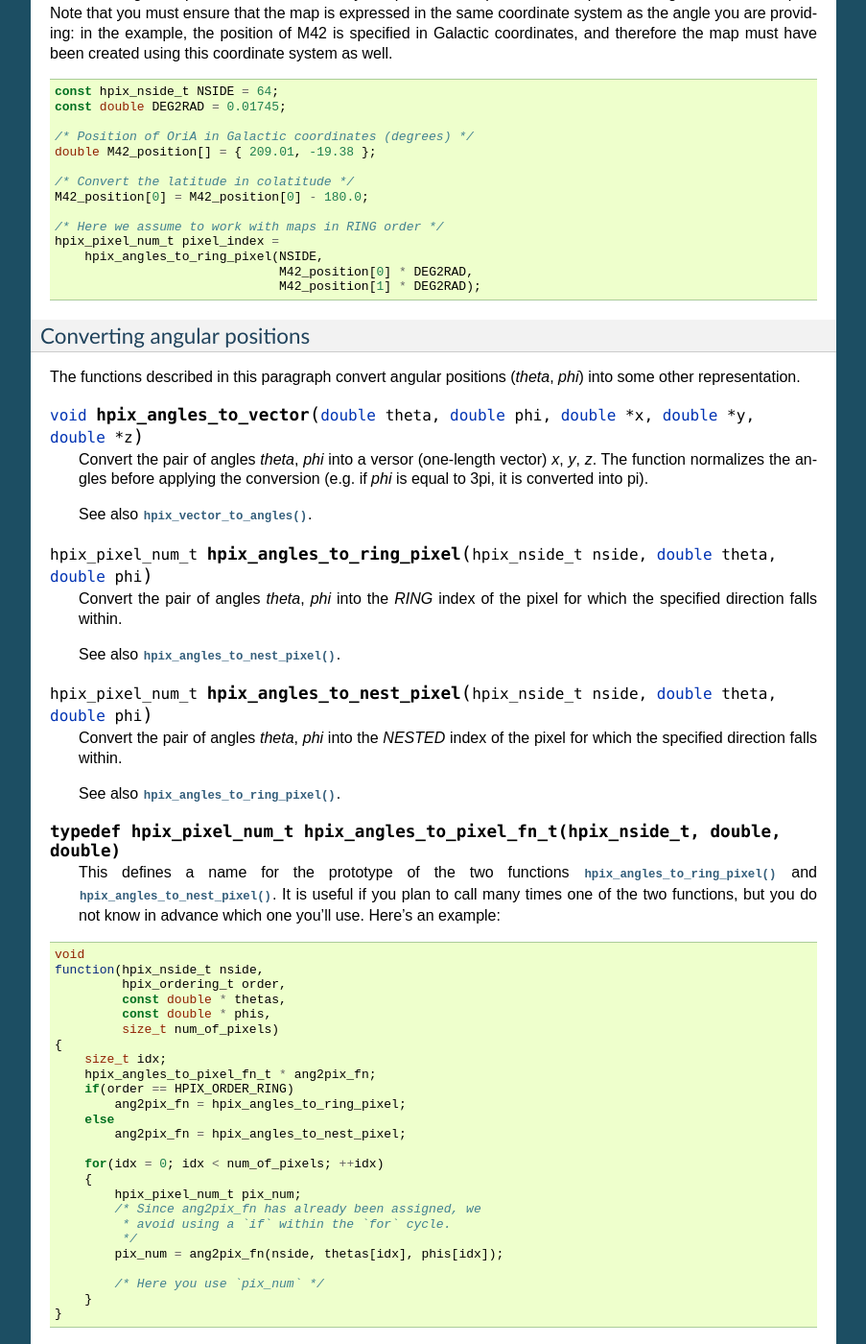
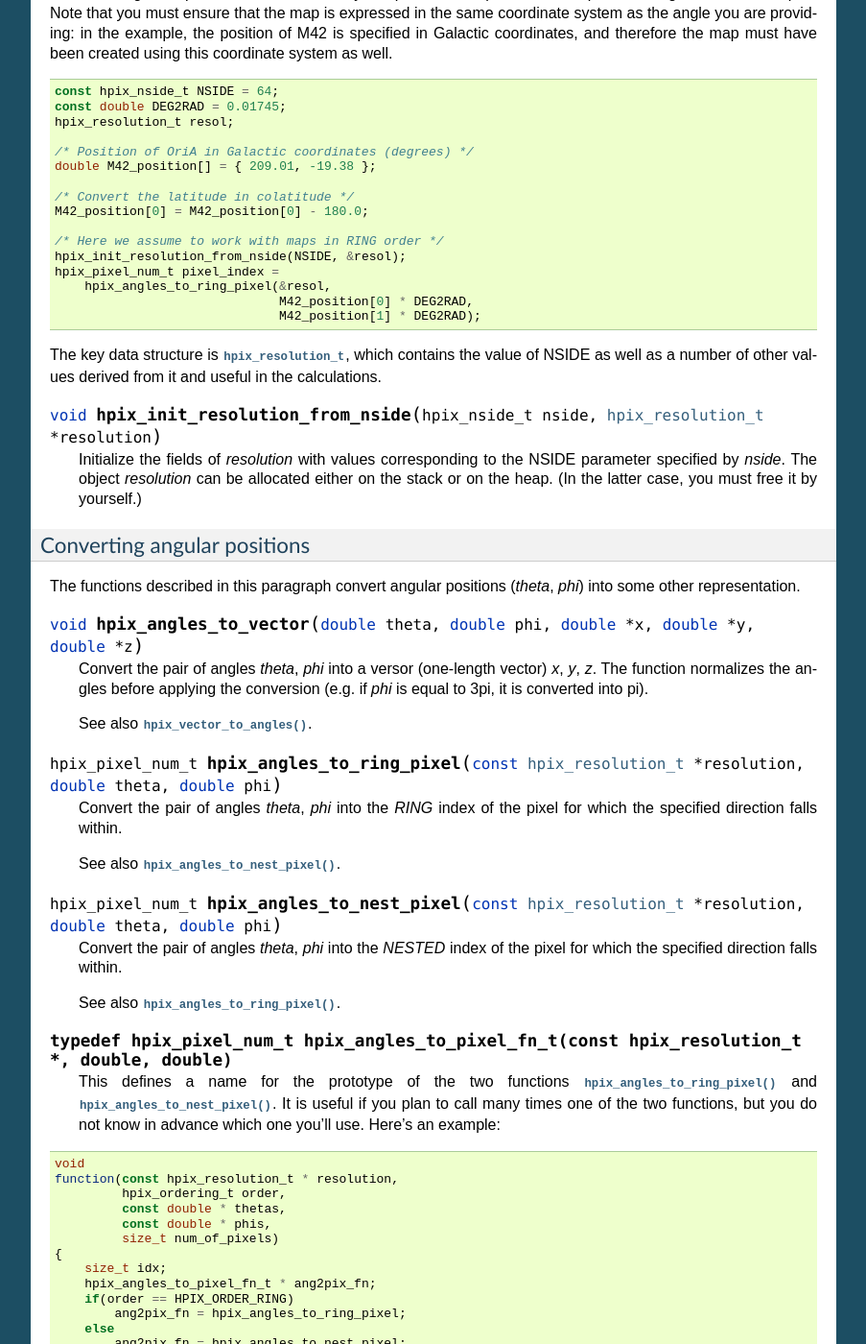
Before and after one commit to ziotom78/HPixLib, a Sphinx documentation site: the page built from doc/source/pixel-funcs.rst, in a window 1280 px wide and 1400 px high, scrolled down 1255 px. Shown: the whole window at 96% size, without its empty margins (198-1101 px from the left). Built offline with Sphinx 7.4.7, drawn with Linux system fonts in a browser that asks for light colours; formulas are drawn with MathJax 3; some of the changed text lies outside the part shown.

Commit message:
Updates to the documentation

```diff
--- a/doc/source/pixel-funcs.rst
+++ b/doc/source/pixel-funcs.rst
@@ -93,6 +93,7 @@ using this coordinate system as well.
 
   const hpix_nside_t NSIDE = 64;
   const double DEG2RAD = 0.01745;
+  hpix_resolution_t resol;
 
   /* Position of OriA in Galactic coordinates (degrees) */
   double M42_position[] = { 209.01, -19.38 };
@@ -101,10 +102,23 @@ using this coordinate system as well.
   M42_position[0] = M42_position[0] - 180.0;
 
   /* Here we assume to work with maps in RING order */
+  hpix_init_resolution_from_nside(NSIDE, &resol);
   hpix_pixel_num_t pixel_index =
-      hpix_angles_to_ring_pixel(NSIDE,
+      hpix_angles_to_ring_pixel(&resol,
                                 M42_position[0] * DEG2RAD,
                                 M42_position[1] * DEG2RAD);
+
+The key data structure is :c:type:`hpix_resolution_t`, which contains
+the value of NSIDE as well as a number of other values derived from it
+and useful in the calculations.
+
+.. c:function:: void hpix_init_resolution_from_nside(hpix_nside_t nside, hpix_resolution_t * resolution)
+
+   Initialize the fields of *resolution* with values corresponding to
+   the NSIDE parameter specified by *nside*. The object *resolution*
+   can be allocated either on the stack or on the heap. (In the latter
+   case, you must free it by yourself.)
+
 
 Converting angular positions
 ............................
@@ -121,21 +135,21 @@ The functions described in this paragraph convert angular positions
 
   See also :c:func:`hpix_vector_to_angles`.
 
-.. c:function:: hpix_pixel_num_t hpix_angles_to_ring_pixel(hpix_nside_t nside, double theta, double phi)
+.. c:function:: hpix_pixel_num_t hpix_angles_to_ring_pixel(const hpix_resolution_t * resolution, double theta, double phi)
 
   Convert the pair of angles *theta*, *phi* into the `RING` index of the
   pixel for which the specified direction falls within.
 
   See also :c:func:`hpix_angles_to_nest_pixel`.
 
-.. c:function:: hpix_pixel_num_t hpix_angles_to_nest_pixel(hpix_nside_t nside, double theta, double phi)
+.. c:function:: hpix_pixel_num_t hpix_angles_to_nest_pixel(const hpix_resolution_t * resolution, double theta, double phi)
 
   Convert the pair of angles *theta*, *phi* into the `NESTED` index of
   the pixel for which the specified direction falls within.
 
   See also :c:func:`hpix_angles_to_ring_pixel`.
 
-.. c:type:: typedef hpix_pixel_num_t hpix_angles_to_pixel_fn_t(hpix_nside_t, double, double)
+.. c:type:: typedef hpix_pixel_num_t hpix_angles_to_pixel_fn_t(const hpix_resolution_t *, double, double)
 
   This defines a name for the prototype of the two functions
   :c:func:`hpix_angles_to_ring_pixel` and
@@ -146,7 +160,7 @@ The functions described in this paragraph convert angular positions
 .. code-block:: c
 
   void
-  function(hpix_nside_t nside,
+  function(const hpix_resolution_t * resolution,
            hpix_ordering_t order,
            const double * thetas,
            const double * phis,
@@ -165,7 +179,7 @@ The functions described in this paragraph convert angular positions
           /* Since ang2pix_fn has already been assigned, we
            * avoid using a `if` within the `for` cycle.
            */
-          pix_num = ang2pix_fn(nside, thetas[idx], phis[idx]);
+          pix_num = ang2pix_fn(resolution, thetas[idx], phis[idx]);
 
           /* Here you use `pix_num` */
       }
@@ -186,14 +200,14 @@ other representation. The vector does not need to have length one.
 
   See also :c:func:`hpix_angles_to_vector`.
 
-.. c:function:: hpix_pixel_num_t hpix_vector_to_ring_pixel(hpix_nside_t nside, double x, double y, double z)
+.. c:function:: hpix_pixel_num_t hpix_vector_to_ring_pixel(const hpix_resolution_t * resolution, double x, double y, double z)
 
   Convert the vector *x*, *y*, *z* into the `RING` index of the
   pixel for which the specified direction falls within.
 
   See also :c:func:`hpix_ring_pixel_to_vector`.
 
-.. c:function:: hpix_pixel_num_t hpix_vector_to_nest_pixel(hpix_nside_t nside, double x, double y, double z)
+.. c:function:: hpix_pixel_num_t hpix_vector_to_nest_pixel(const hpix_resolution_t * resolution, double x, double y, double z)
 
   Convert the vector *x*, *y*, *z* into the `NESTED` index of the
   pixel for which the specified direction falls within.
@@ -216,7 +230,7 @@ The functions described in this paragraph convert pixel indices,
 either in `RING` or `NESTED` scheme, into some other representation.
 
 
-.. c:function:: void hpix_ring_pixel_to_angles(hpix_nside_t nside, hpix_pixel_num_t pixel, double * theta, double * phi)
+.. c:function:: void hpix_ring_pixel_to_angles(const hpix_resolution_t * resolution, hpix_pixel_num_t pixel, double * theta, double * phi)
 
   Convert the direction of the center of the pixel with `RING` index
   *pixel* into the two angles *theta* (colatitude) and *phi*
@@ -224,7 +238,7 @@ either in `RING` or `NESTED` scheme, into some other representation.
 
   See also :c:func:`hpix_angles_to_ring_pixel`.
 
-.. c:function:: void hpix_nest_pixel_to_angles(hpix_nside_t nside, hpix_pixel_num_t pixel, double * theta, double * phi)
+.. c:function:: void hpix_nest_pixel_to_angles(const hpix_resolution_t * resolution, hpix_pixel_num_t pixel, double * theta, double * phi)
 
   Convert the direction of the center of the pixel with `NESTED` index
   *pixel* into the two angles *theta* (colatitude) and *phi*
@@ -232,7 +246,7 @@ either in `RING` or `NESTED` scheme, into some other representation.
 
   See also :c:func:`hpix_angles_to_nest_pixel`.
 
-.. c:type:: typedef void hpix_pixel_to_angles(hpix_nside_t, hpix_pixel_num_t, double *, double *)
+.. c:type:: typedef void hpix_pixel_to_angles(const hpix_resolution_t *, hpix_pixel_num_t, double *, double *)
 
   This defines a name for the prototype of the two functions
   :c:func:`hpix_ring_pixel_to_angles` and
@@ -241,7 +255,7 @@ either in `RING` or `NESTED` scheme, into some other representation.
   advance which one you'll use. See
   :c:type:`hpix_angles_to_pixel_fn_t` for a nice example.
 
-.. c:function:: void hpix_ring_pixel_to_vector(hpix_nside_t nside, double * x, double * y, double * z)
+.. c:function:: void hpix_ring_pixel_to_vector(const hpix_resolution_t * resolution, double * x, double * y, double * z)
 
   Convert the direction of the center of the pixel with `RING` index
   *pixel* into the components of a vector *x*, *y*, *z*. It is
@@ -249,7 +263,7 @@ either in `RING` or `NESTED` scheme, into some other representation.
 
   See also :c:func:`hpix_vector_to_ring_pixel`.
 
-.. c:function:: void hpix_nest_pixel_to_vector(hpix_nside_t nside, double * x, double * y, double * z)
+.. c:function:: void hpix_nest_pixel_to_vector(const hpix_resolution_t * resolution, double * x, double * y, double * z)
 
   Convert the direction of the center of the pixel with `RING` index
   *pixel* into the components of a vector *x*, *y*, *z*. It is
@@ -257,7 +271,7 @@ either in `RING` or `NESTED` scheme, into some other representation.
 
   See also :c:func:`hpix_vector_to_ring_pixel`.
 
-.. c:type:: typedef void hpix_pixel_to_vector(hpix_nside_t, hpix_pixel_num_t, double *, double *, double *)
+.. c:type:: typedef void hpix_pixel_to_vector(const hpix_resolution_t *, hpix_pixel_num_t, double *, double *, double *)
 
   This defines a name for the prototype of the two functions
   :c:func:`hpix_ring_pixel_to_vector` and
@@ -276,11 +290,11 @@ pixels on the same latitude are contiguous), `NESTED` is useful if you
 apply wavelet transforms or are looking for point sources (neighbour
 points are easy to find with this scheme).
 
-.. c:function:: hpix_pixel_num_t hpix_nest_to_ring_idx(hpix_nside_t nside, hpix_pixel_num_t nest_index)
+.. c:function:: hpix_pixel_num_t hpix_nest_to_ring_idx(const hpix_resolution_t * resolution, hpix_pixel_num_t nest_index)
 
 Convert the index of pixel *nest_index* from `NESTED` to `RING`.
 
-.. c:function:: hpix_pixel_num_t hpix_ring_to_nest_idx(hpix_nside_t nside, hpix_pixel_num_t ring_index)
+.. c:function:: hpix_pixel_num_t hpix_ring_to_nest_idx(const hpix_resolution_t * resolution, hpix_pixel_num_t ring_index)
 
 Convert the index of pixel *nest_index* from `NESTED` to `RING`.
 
```
